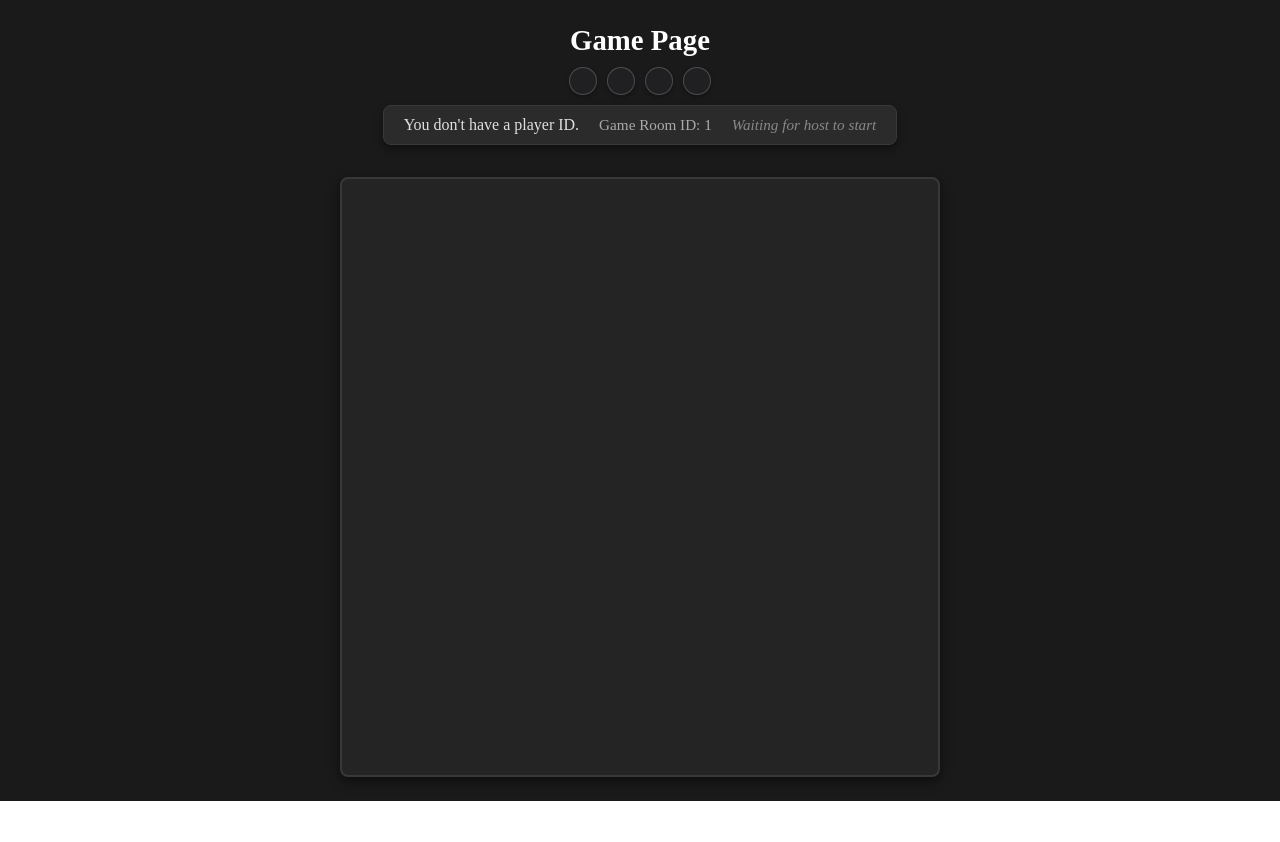
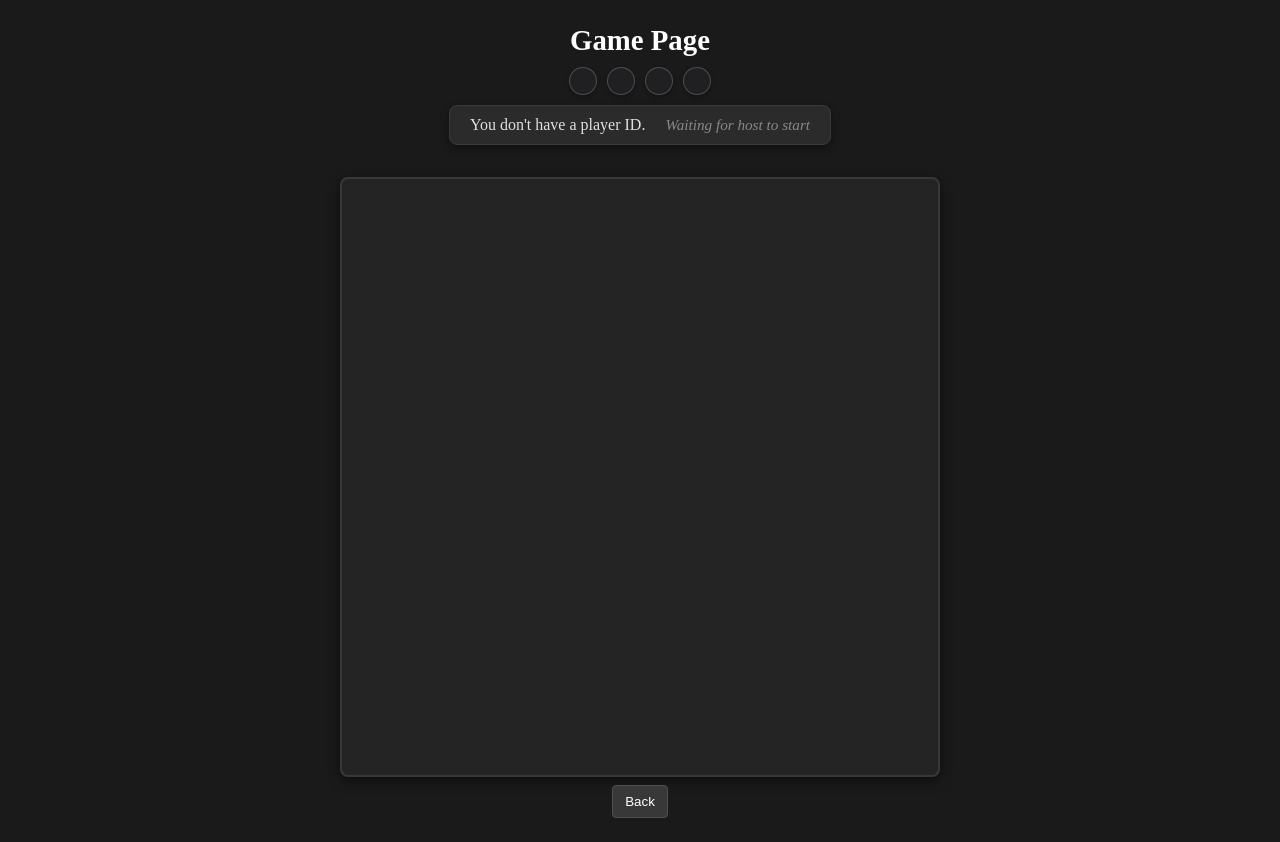
Before and after one commit to Temmuks/grp-3-multiplayer-client, a React (Vite) app: page /game/1 in a window 1280 px wide. Before the commit the page ends 801 px from the top, so only its background shows below. Built offline with nearby package versions, Linux system fonts and the light colour scheme; no server answers.

Commit message:
removed gameid visual, added 'Back' btn from game page

```diff
--- a/src/App.css
+++ b/src/App.css
@@ -104,7 +104,7 @@
         background-color: #444444;
     }
 }
-.indexpageelements button {
+button {
     margin-top: 8px;
     cursor: pointer;
     background-color: #383838;
@@ -113,7 +113,7 @@
     padding: 8px 12px;
     border-radius: 4px;
 }
-.indexpageelements button:hover {
+button:hover {
     background-color: #4a4a4a;
 }
 
--- a/src/pages/GamePage.tsx
+++ b/src/pages/GamePage.tsx
@@ -1,4 +1,4 @@
-import { useParams } from "react-router";
+import { useNavigate, useParams } from "react-router";
 import { useWebSocket } from "../contexts/WebSocketContext";
 import { useEffect, useRef, useState } from "react";
 import type { IMessage } from "@stomp/stompjs";
@@ -14,6 +14,7 @@
 
   const { gameRoomId } = useParams();
   const client = useWebSocket();
+  const navigate = useNavigate();
   const [playerId, setPlayerId] = useState<string | null>(null);
   const [gridSize, setGridSize] = useState<number>(200);
   const initialized = useRef(false);
@@ -228,7 +229,7 @@
 
 
       {gameRoomId ? (
-        <p className="room-id-text">Game Room ID: {gameRoomId}</p>
+        <></>
       ) : (
         <p className="room-id-text">No Game Room ID was entered in URL</p>
       )}
@@ -255,6 +256,11 @@
         height={canvasWidth}
         ref={canvasRef}
       ></canvas>
+      <div>
+        <button onClick={() => {navigate("/")}}>
+          Back
+        </button>
+      </div>
     </div>
   );
 }
```
